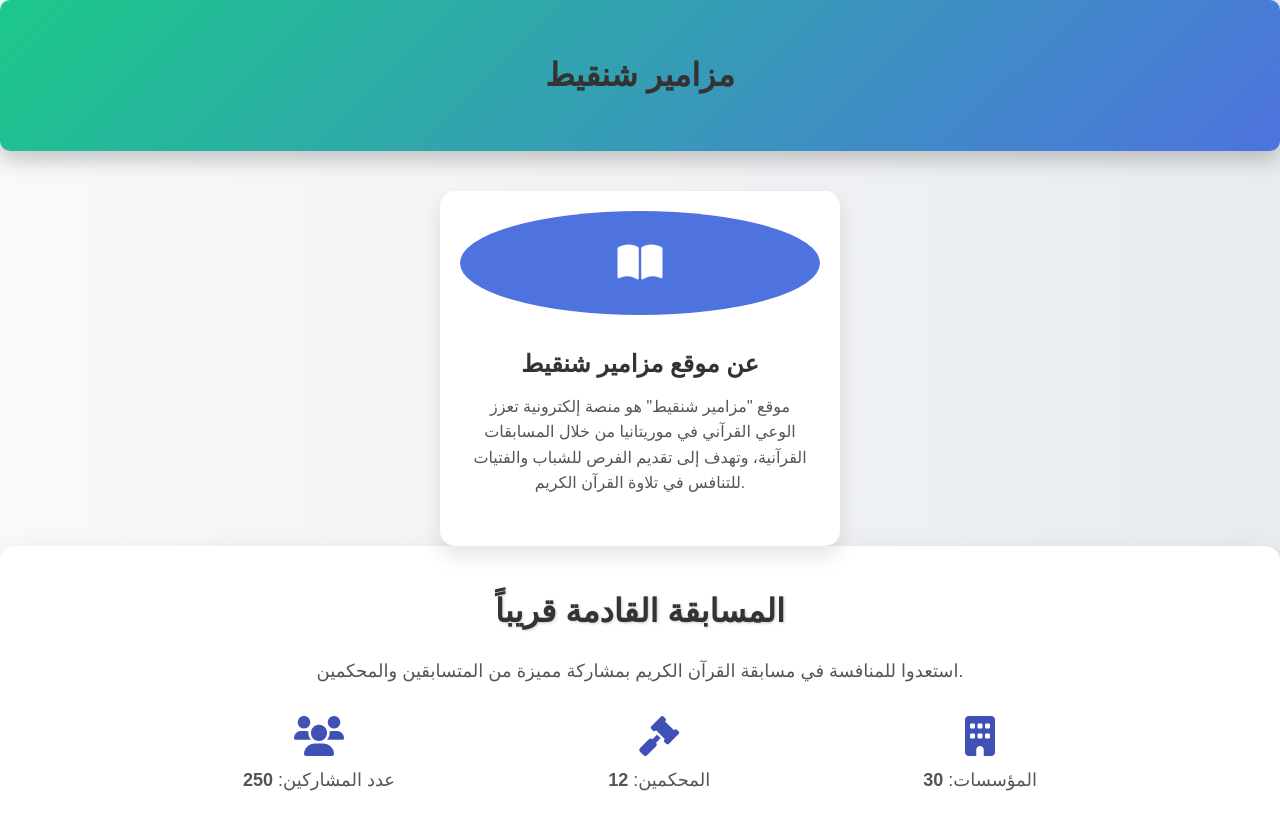
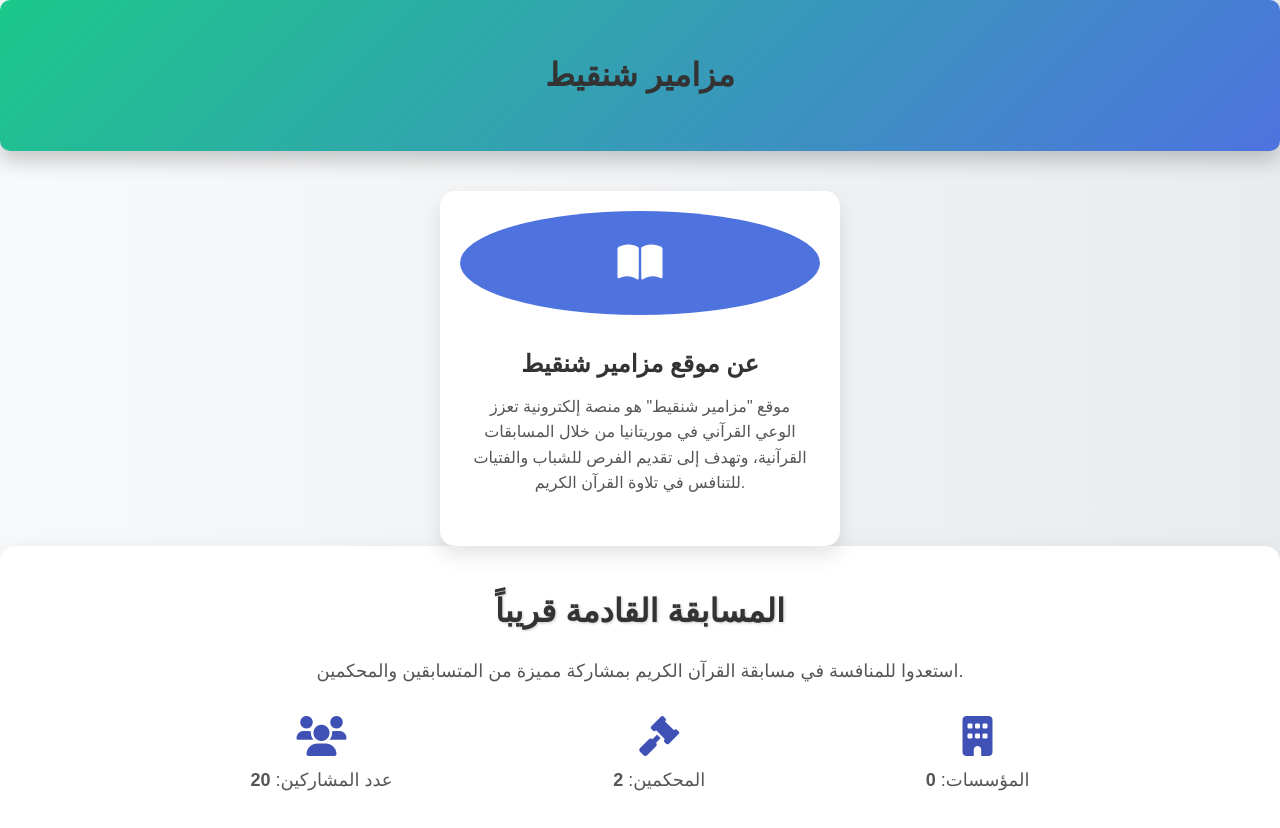
Before and after one commit to SidiM2024/Quran, a plain HTML site: page index.html in a window 1280 px wide. Shown: the top 828 px of the page. Drawn offline with Linux system fonts and the light colour scheme.

Commit message:
Update index.html

```diff
--- a/index.html
+++ b/index.html
@@ -40,15 +40,15 @@
                 <div class="contest-stats">
                     <div class="stat-item">
                         <i class="fas fa-users"></i>
-                        <p>عدد المشاركين: <strong>250</strong></p>
+                        <p>عدد المشاركين: <strong>20</strong></p>
                     </div>
                     <div class="stat-item">
                         <i class="fas fa-gavel"></i>
-                        <p>المحكمين: <strong>12</strong></p>
+                        <p>المحكمين: <strong>2</strong></p>
                     </div>
                     <div class="stat-item">
                         <i class="fas fa-building"></i>
-                        <p>المؤسسات: <strong>30</strong></p>
+                        <p>المؤسسات: <strong>0</strong></p>
                     </div>
                 </div>
             </div>
```
